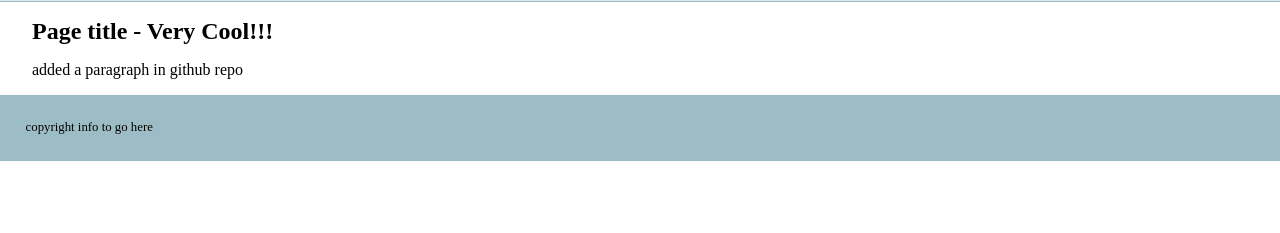
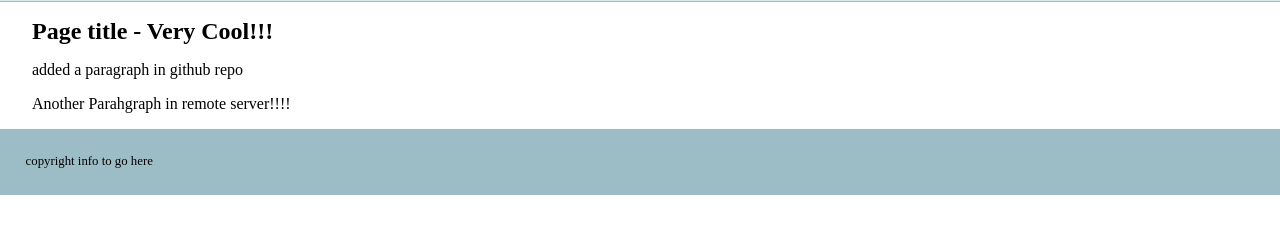
Before and after one commit to quantdaddy/git-basics, a plain HTML site: page index.html in a window 1280 px wide. Shown: the part 111-344 px from the top of the page. Drawn offline with nearby package versions, Linux system fonts and the light colour scheme.

Commit message:
another paragraph added to remote server

```diff
--- a/index.html
+++ b/index.html
@@ -21,6 +21,7 @@
     <main>
         <h2> Page title - Very Cool!!! </h2>
         <p> added a paragraph in github repo</p>
+        <p> Another Parahgraph in remote server!!!!</p>
     </main>
     <footer>
         copyright info to go here
```
